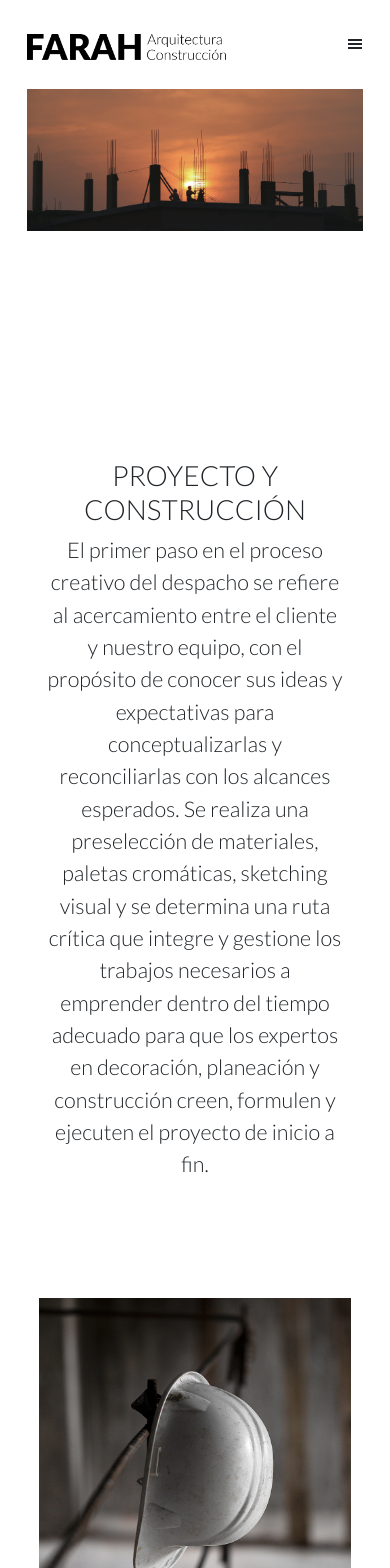
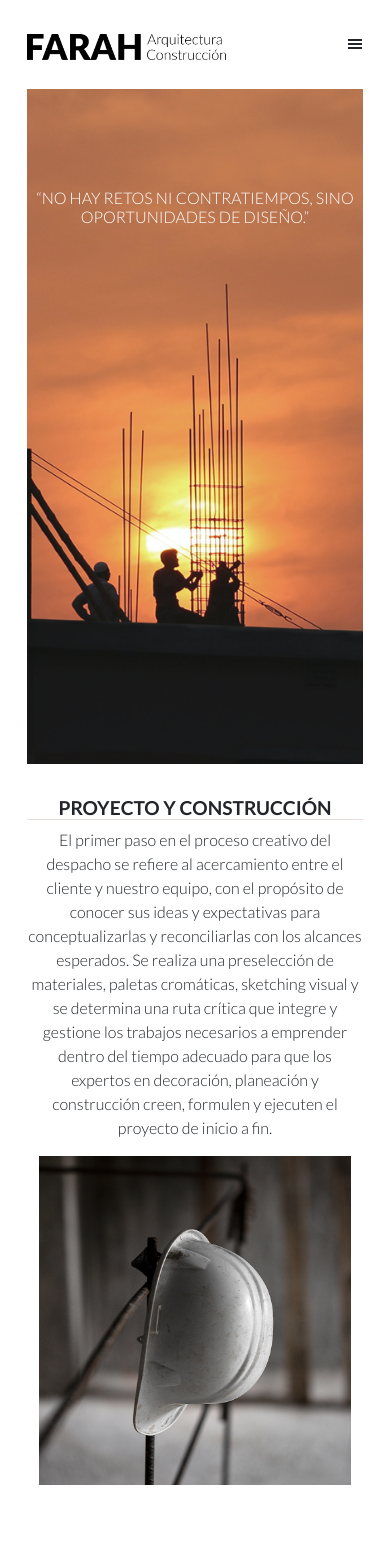
Before and after one commit to jdwyer6/fara-arquitectura, a React (Create React App) app: page /about in a window 390 px wide. Shown: the top 1568 px of the page. Built offline with nearby package versions, Linux system fonts and the light colour scheme.

Commit message:
add responsiveness

```diff
--- a/src/App.css
+++ b/src/App.css
@@ -184,6 +184,17 @@ body {
   padding: 12vh 5vw;
   text-align: center;
 }
+.about-text p {
+  font-size: 1.5rem;
+}
+
+.about-hero-wrapper h1 {
+  position: absolute;
+  top: 4%;
+  left: 50%;
+  transform: translateX(-50%);
+  text-align: center;
+}
 
 .info-card-row {
   margin: 12vh 0;
@@ -191,6 +202,19 @@ body {
 
 .contact-wrapper {
   margin: 4vh 10vw;
+}
+
+.info-card-text-container p {
+  font-size: 1.5rem;
+}
+
+.info-card-image-container {
+  display: flex;
+  align-items: center;
+}
+
+.services-hero-wrapper img {
+  width: 100%;
 }
 
 @media only screen and (max-width: 576px) {
@@ -216,17 +240,30 @@ body {
   .hero-image-container .hero-text h1 {
     font-size: 1.8rem;
   }
-  .hidden-on-small {
-    display: none;
-  }
-  .visible-on-small {
-    display: inline;
-  }
   .navbar-brand img {
     width: 200px;
   }
   .footer-text {
     font-size: 11px;
+  }
+  .services-hero-wrapper {
+    overflow: hidden;
+    height: 80vh;
+  }
+  .services-hero-wrapper img {
+    height: 100%;
+    text-align: middle;
+    object-fit: cover;
+    object-position: 10% 0px;
+  }
+  .contact-text-container h3 {
+    font-size: 1.2rem;
+  }
+  .contact-text-container p {
+    font-size: 0.9rem;
+  }
+  .contact-image {
+    padding: 0;
   }
 }
 @media only screen and (max-width: 768px) {
@@ -246,13 +283,73 @@ body {
     text-align: center;
     text-shadow: 2px 2px 5px black;
   }
+  .info-container .info-wrapper {
+    overflow: hidden;
+    height: 50vh;
+  }
   .info-container .info-wrapper .info-text-div {
-    width: 60%;
+    padding: 20px;
+    width: 70%;
   }
   .info-container .info-wrapper .info-text-div .info-text {
     font-size: 4vw;
     text-shadow: 2px 2px 5px rgb(255, 255, 255);
   }
+  .info-container .info-wrapper img {
+    height: 100%;
+    object-fit: cover;
+  }
+  .about-hero-wrapper {
+    overflow: hidden;
+    height: 80vh;
+  }
+  .about-hero-wrapper img {
+    object-fit: cover;
+    height: 100%;
+  }
+  .about-hero-wrapper h1 {
+    top: 5%;
+    bottom: auto;
+    width: 90%;
+    padding: 0 1rem;
+    font-size: 1rem;
+  }
+  .about-section {
+    margin-top: 2rem;
+    padding: 0;
+  }
+  .about-text {
+    padding: 0;
+  }
+  .about-text h1 {
+    font-size: 1.2rem;
+    border-bottom: 1px solid rgb(231, 222, 219);
+    font-weight: 600;
+  }
+  .about-text p {
+    font-size: 1rem;
+  }
+  .info-card-row {
+    margin: 0;
+  }
+}
+@media only screen and (max-width: 992px) {
+  .image-wrapper img {
+    width: 100%;
+    height: 100%;
+  }
+}
+@media only screen and (max-width: 1400px) {
+  .info-card-text-container {
+    padding: 0 !important;
+    margin-top: 6vh;
+  }
+  .info-card-text-container h1 {
+    font-size: 1.3rem;
+  }
+  .info-card-text-container p {
+    font-size: 1rem;
+  }
 }
 
 /*# sourceMappingURL=App.css.map */
--- a/src/pages/AboutPage.js
+++ b/src/pages/AboutPage.js
@@ -8,44 +8,46 @@ const AboutPage = () => {
     return (
         <Container fluid>
             <Row>
-                <Col>
+                <Col className='about-hero-wrapper'>
                     <img width='100%' src={hero}/>
-                    <h1 style={{position: 'absolute', top: '4%', left: '50%', transform: 'translateX(-50%)', textAlign: 'center'}}className='text-white'>“NO HAY RETOS NI CONTRATIEMPOS, SINO OPORTUNIDADES DE DISEÑO.”</h1>
+                    <h1 className='text-white'>“NO HAY RETOS NI CONTRATIEMPOS, SINO OPORTUNIDADES DE DISEÑO.”</h1>
                 </Col>
             </Row>
             <Row className='about-section'>
                 <Col md='8' className='about-text'>
                     <h1>PROYECTO Y CONSTRUCCIÓN</h1>
-                    <p className='fs-4'>El primer paso en el proceso creativo del despacho se refiere al acercamiento entre el cliente y nuestro equipo, con el propósito de conocer sus ideas y expectativas para conceptualizarlas y reconciliarlas con los alcances esperados. Se realiza una preselección de materiales, paletas cromáticas, sketching visual y se determina una ruta crítica que integre y gestione los trabajos necesarios a emprender dentro del tiempo adecuado para que los expertos en decoración, planeación y construcción creen, formulen y ejecuten el proyecto de inicio a fin.</p>
+                    <p>El primer paso en el proceso creativo del despacho se refiere al acercamiento entre el cliente y nuestro equipo, con el propósito de conocer sus ideas y expectativas para conceptualizarlas y reconciliarlas con los alcances esperados. Se realiza una preselección de materiales, paletas cromáticas, sketching visual y se determina una ruta crítica que integre y gestione los trabajos necesarios a emprender dentro del tiempo adecuado para que los expertos en decoración, planeación y construcción creen, formulen y ejecuten el proyecto de inicio a fin.</p>
                 </Col>
                 <Col className='about-section-image'>
                     <img width='100%' src={helmet} />
                 </Col>
             </Row>
             <Row className='about-section'>
-                <Col md='5' className='about-section-image'>
+                <Col md='5' className='about-section-image d-none d-md-inline'>
                     <img src={building} width='100%'/>
                 </Col>
                 <Col className='about-text'>
                     <h1>ANTEPROYECTO</h1>
-                    <p className='fs-4'>Para el despacho es fundamental identificar el potencial de cada proyecto dentro de sí mismo y su contexto inmediato. Es a través de un análisis colaborativo entre cada una de las disciplinas que integran el equipo creativo como el proyecto se adaptará al espacio existente y a las necesidades específicas del cliente para así presentar todas y cada una de las posibilidades potenciales que definirán las funcionalidades del diseño final. </p>
+                    <p>Para el despacho es fundamental identificar el potencial de cada proyecto dentro de sí mismo y su contexto inmediato. Es a través de un análisis colaborativo entre cada una de las disciplinas que integran el equipo creativo como el proyecto se adaptará al espacio existente y a las necesidades específicas del cliente para así presentar todas y cada una de las posibilidades potenciales que definirán las funcionalidades del diseño final. </p>
                 </Col>
-
+                <Col md='5' className='about-section-image d-inline d-md-none'>
+                    <img src={building} width='100%'/>
+                </Col>
             </Row>
 
             <Row className='about-section'>
                 <Col md='8' className="about-text">
                     <h1>PROYECTO BÁSICO Y  PROYECTO EJECUTIVO</h1>
-                    <p className="fs-4">De acuerdo al seguimiento de la ruta crítica, en esta etapa se concretan licencias, permisos, detalles constructivos, materiales según la estética buscada y trabajos a realizar y a su vez, se prevén posibles eventualidades acordes a la ubicación y tipología del proyecto. Farah Arquitectura y Construcción sobresale por su acompañamiento meticuloso y supervisión rigurosa del proceso de obra y de la manufactura impoluta y prolija de cada elemento que dará equilibrio conjunto al proyecto. A partir de esta etapa, el estudio ofrece al cliente dos opciones a seguir: dar continuidad hasta la ejecución de obra y acabados o asumir una dirección facultativa que acompañe el proceso de obra con otro equipo de expertos que al cliente convenga. </p>
+                    <p>De acuerdo al seguimiento de la ruta crítica, en esta etapa se concretan licencias, permisos, detalles constructivos, materiales según la estética buscada y trabajos a realizar y a su vez, se prevén posibles eventualidades acordes a la ubicación y tipología del proyecto. Farah Arquitectura y Construcción sobresale por su acompañamiento meticuloso y supervisión rigurosa del proceso de obra y de la manufactura impoluta y prolija de cada elemento que dará equilibrio conjunto al proyecto. A partir de esta etapa, el estudio ofrece al cliente dos opciones a seguir: dar continuidad hasta la ejecución de obra y acabados o asumir una dirección facultativa que acompañe el proceso de obra con otro equipo de expertos que al cliente convenga. </p>
                 </Col>
                 <Col className='about-section-image'>
                     <img width='100%' src={clouds} alt='about-image' />
                 </Col>
             </Row>
-            <Row className='about-section border-top border-bottom'>
+            <Row className='about-section border-top'>
                 <Col className='about-text'>
                     <h1>LÍNEA DE ESTILO, RESTAURACIÓN  Y DECORACIÓN ESPACIAL</h1>
-                    <p className="fs-4">Como etapa final, el despacho enfoca su visión estética en la interacción del usuario con la habitación del espacio. Para alcanzar la experiencia deseada, mediante el uso de recursos gráficos y muestreos, se crea un         moodboard físico específico con materiales, texturas y colores para ayudar al cliente a aterrizar y visualizar el concepto deseado y definir así su propia línea de estilo y paleta cromática de acuerdo a sus gustos y necesidades.
+                    <p>Como etapa final, el despacho enfoca su visión estética en la interacción del usuario con la habitación del espacio. Para alcanzar la experiencia deseada, mediante el uso de recursos gráficos y muestreos, se crea un         moodboard físico específico con materiales, texturas y colores para ayudar al cliente a aterrizar y visualizar el concepto deseado y definir así su propia línea de estilo y paleta cromática de acuerdo a sus gustos y necesidades.
                     Farah Arquitectura y Construcción propone una colaboración creativa entre sus profesionales expertos para determinar un plan integral que incluya cada elemento a desarrollar en el proyecto interior: detalles previos a realizar en obra, ebanistas y carpinteros, mobiliario, decoración e iluminación funcional; así como los colores y materiales tales como mármoles, granitos, maderas finas y textiles ideales que integrarán el nuevo espacio. </p>
                 </Col>
             </Row>
--- a/src/pages/ServicesPage.js
+++ b/src/pages/ServicesPage.js
@@ -9,8 +9,8 @@ const ServicesPage = () => {
     return (
         <Container fluid>
             <Row>
-                <Col >
-                    <img width='100%' src={hero} alt='services-img' />
+                <Col className='services-hero-wrapper'>
+                    <img src={hero} alt='services-img' />
                 </Col>
             </Row>
 
--- a/src/styles.scss
+++ b/src/styles.scss
@@ -234,6 +234,21 @@ body {
 .about-text{
     padding: 12vh 5vw;
     text-align: center;
+
+    p{
+        font-size: 1.5rem;
+    }
+}
+
+.about-hero-wrapper{
+    h1{
+        position: absolute;
+        top: 4%;
+        left: 50%;
+        transform: translateX(-50%);
+        text-align: center;
+    }
+
 }
 
 .info-card-row{
@@ -244,6 +259,26 @@ body {
 .contact-wrapper{
     margin: 4vh 10vw;
 }
+
+.info-card-text-container{
+    p{
+        font-size: 1.5rem;
+    }
+}
+
+.info-card-image-container{
+    display: flex;
+    align-items: center;
+
+}
+
+.services-hero-wrapper{
+
+    img{
+        width: 100%;
+    }
+}
+
 
 //Small Breakpoint
 @media only screen and (max-width: 576px) {
@@ -274,13 +309,6 @@ body {
         }
     }
 
-    .hidden-on-small{
-        display: none;
-    }
-
-    .visible-on-small{
-        display: inline;
-    }
 
     .navbar-brand{
         img{
@@ -293,6 +321,31 @@ body {
         font-size: 11px;
     }
 
+    .services-hero-wrapper{
+        overflow: hidden;
+        height: 80vh;
+
+        img{
+            height: 100%;
+            text-align: middle;
+            object-fit: cover;
+            object-position: 10% 0px;
+        }
+    }
+
+    .contact-text-container{
+        h3{
+            font-size: 1.2rem;
+        }
+
+        p{
+            font-size: .9rem;
+        }
+    }
+
+    .contact-image{
+        padding: 0;
+    }
 }
 
 //Medium Breakpoint
@@ -319,36 +372,96 @@ body {
 
         .info-container{
             .info-wrapper{
+                overflow: hidden;
+                height: 50vh;
+
                 .info-text-div{
-                    width: 60%;
+                    padding: 20px;
+                    width: 70%;
                     .info-text{
                         font-size: 4vw;
                         text-shadow: 2px 2px 5px rgb(255, 255, 255);
                     }
                 }
+
+                img{
+                    height: 100%;
+                    object-fit: cover;
+
+                }
             }
         }
 
+    .about-hero-wrapper{
+        overflow: hidden;
+        height: 80vh;
+        img{
+            object-fit: cover;
+            height: 100%;
 
+        }
+
+        h1{
+            top: 5%;
+            bottom: auto;
+            width: 90%;
+            padding: 0 1rem;
+            font-size: 1rem;
+        }
+
+    }
+
+    .about-section{
+        margin-top: 2rem;
+        padding: 0;
+    }
+
+    .about-text{
+        padding: 0;
+
+        h1{
+            font-size: 1.2rem;
+            border-bottom: 1px solid $gray;
+            font-weight: 600;
+        }
+
+        p{
+            font-size: 1rem;
+        }
+    }
+
+    .info-card-row{
+        margin: 0;
+
+    }
 
 }
 
-// //Large Breakpoint
-// @media only screen and (max-width: 992px) {
-//     .info-text-div{
-//         h1{
-//             font-size: 1rem;
-//         }
-//     }
+// Large Breakpoint
+@media only screen and (max-width: 992px) {
+    .image-wrapper{
+        img{
+            width: 100%;
+            height: 100%;
+        }
 
-// }
+    }
 
-// //XXL Breakpoint
-// @media only screen and (max-width: 1400px) {
-//     .info-text-div{
-//         h1{
-//             font-size: 2rem;
-//         }
-//     }
+}
 
-// }
+//XXL Breakpoint
+@media only screen and (max-width: 1400px) {
+
+    .info-card-text-container{
+        padding: 0 !important;
+        margin-top: 6vh;
+
+        h1{
+            font-size: 1.3rem;
+        }
+        p{
+            font-size: 1rem;
+        }
+    }
+
+}
```
Also changed, not shown: src/components/InfoCard.js (+5 -5 lines), src/pages/ContactPage.js (+7 -7 lines), 1 other file (tests, documents, lock files or other folders).
